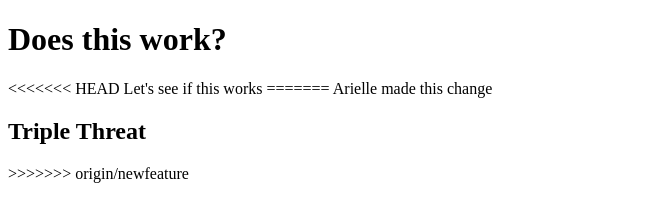
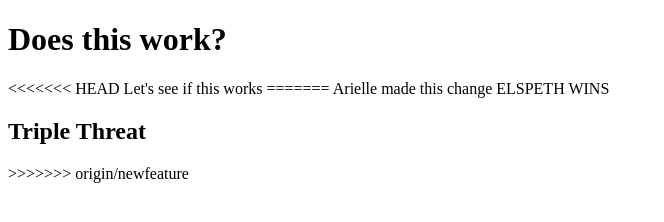
Before and after one commit to eahoskins5/LondonLifestyle, a plain HTML site: page index.html in a window 1280 px wide. Shown: the whole page, without its empty margins (0-664 px from the left). Drawn offline with Linux system fonts and the light colour scheme.

Commit message:
Els
error change test

```diff
--- a/index.html
+++ b/index.html
@@ -8,6 +8,7 @@
   Let's see if this works
 =======
   Arielle made this change
+  ELSPETH WINS
 <h2> Triple Threat </h2>
 >>>>>>> origin/newfeature
 </head>
```
